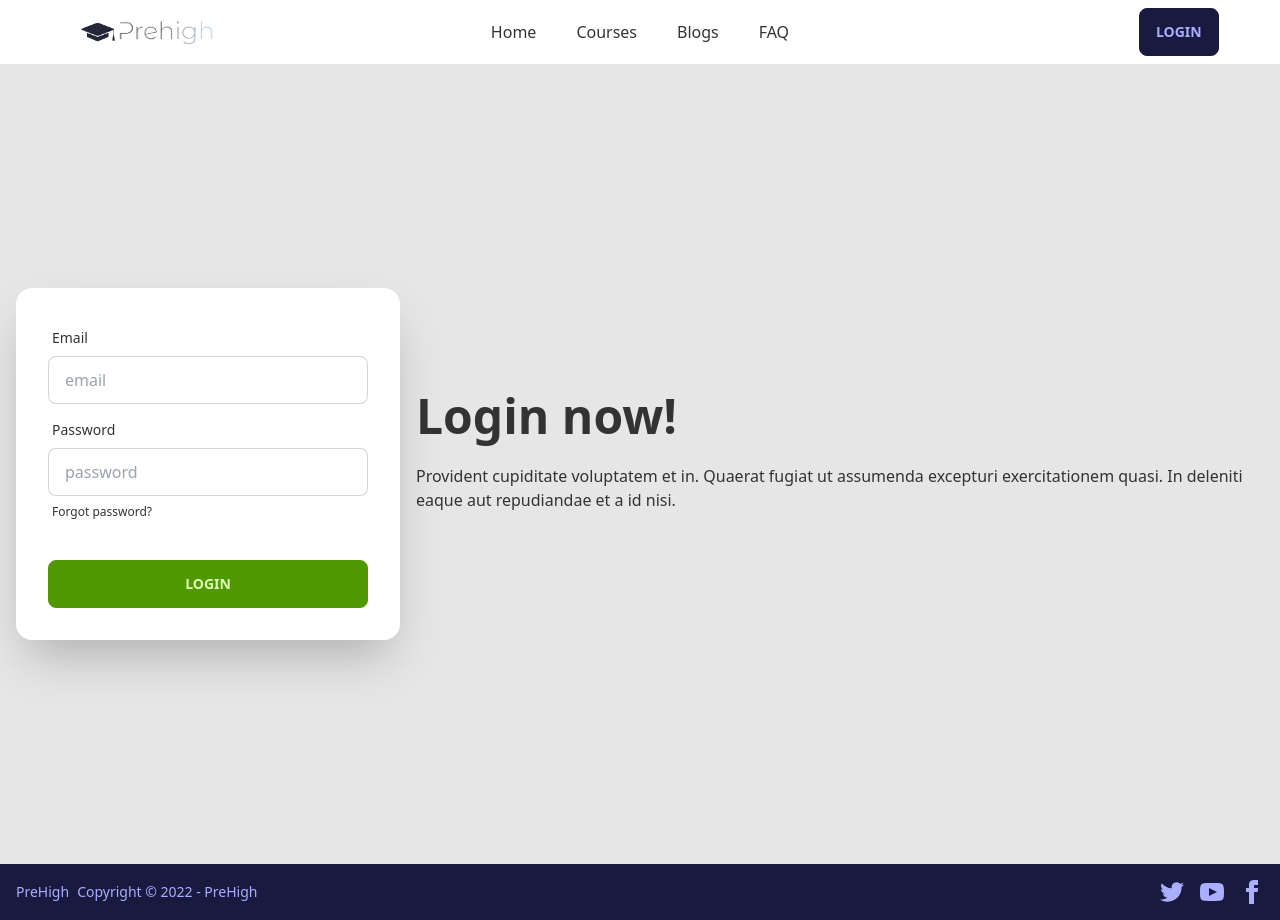
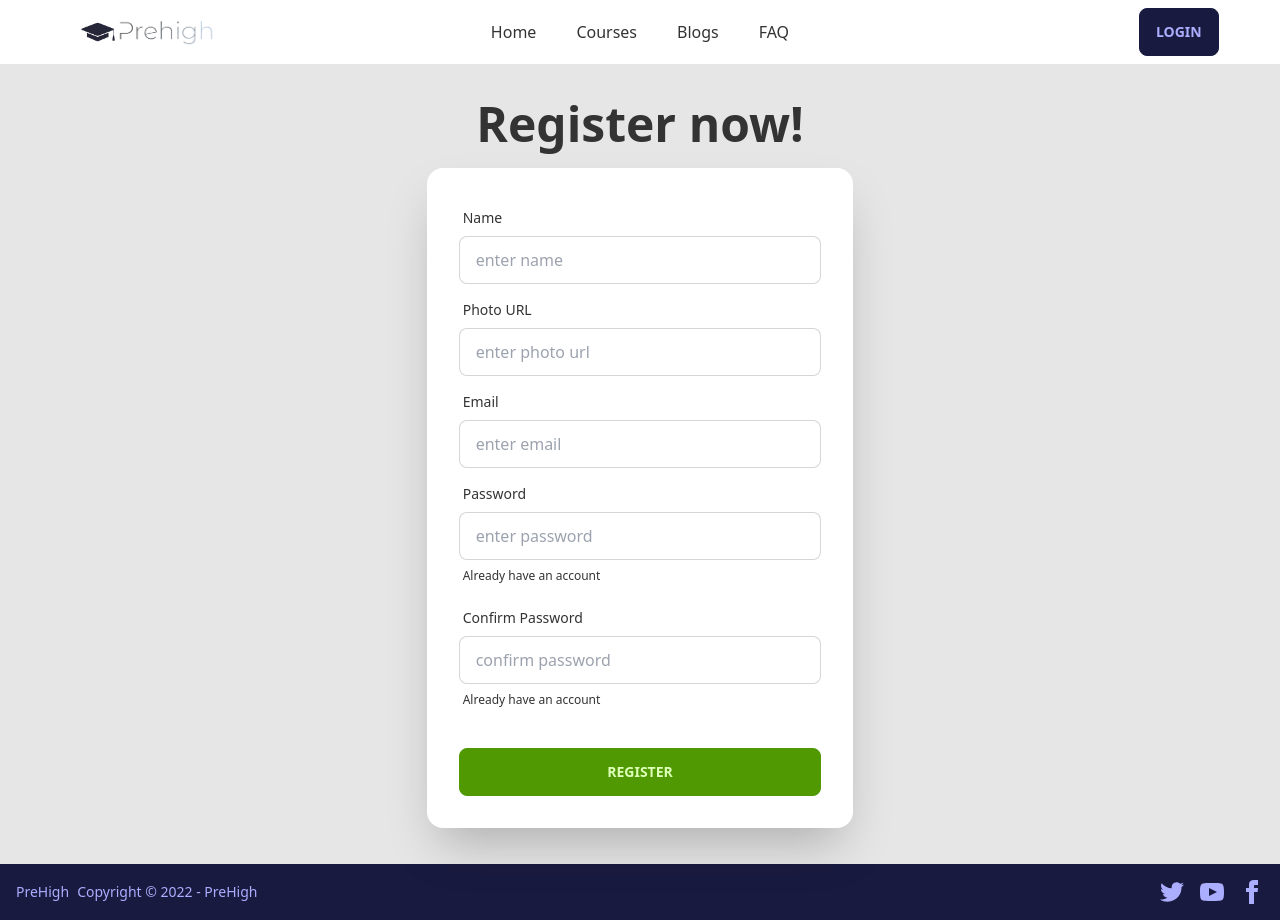
Before and after one commit to sabrababra/online-course-repo, a React (Create React App) app: page /register in a window 1280 px wide. Built offline with nearby package versions, Linux system fonts and the light colour scheme.

Commit message:
Login and register ui complete

```diff
--- a/package.json
+++ b/package.json
@@ -10,6 +10,7 @@
     "firebase": "^9.12.1",
     "react": "^18.2.0",
     "react-dom": "^18.2.0",
+    "react-icons": "^4.6.0",
     "react-router-dom": "^6.4.2",
     "react-scripts": "5.0.1",
     "web-vitals": "^2.1.4"
--- a/src/pages/Login/Login.js
+++ b/src/pages/Login/Login.js
@@ -1,14 +1,14 @@
 import React from 'react';
-
+import { Link } from 'react-router-dom';
+import { FaGithub, FaGoogle } from "react-icons/fa";
 const Login = () => {
     return (
-        <div className="hero min-h-screen bg-base-200">
-  <div className="hero-content flex-col lg:flex-row-reverse">
+
+  <div className=" flex gap-5  min-h-screen bg-base-200  flex-col justify-center items-center">
     <div className="text-center lg:text-left">
       <h1 className="text-5xl font-bold">Login now!</h1>
-      <p className="py-6">Provident cupiditate voluptatem et in. Quaerat fugiat ut assumenda excepturi exercitationem quasi. In deleniti eaque aut repudiandae et a id nisi.</p>
     </div>
-    <div className="card flex-shrink-0 w-full max-w-sm shadow-2xl bg-base-100">
+    <div className="card w-11/12 lg:w-4/12  mx-auto  shadow-2xl bg-base-100">
       <div className="card-body">
         <div className="form-control">
           <label className="label">
@@ -22,16 +22,25 @@ const Login = () => {
           </label>
           <input type="text" placeholder="password" className="input input-bordered" />
           <label className="label">
-            <a href="#" className="label-text-alt link link-hover">Forgot password?</a>
-          </label>
+            <Link to='' className="label-text-alt link link-hover">Forgot password?</Link>
+        </label>
+        <label className="label">
+        <Link to='/register' className="label-text-alt link link-hover">Create an account</Link>
+        </label>
+
         </div>
         <div className="form-control mt-6">
           <button className="btn btn-primary">Login</button>
         </div>
+        <div className="divider">OR</div>
+        <div className="flex justify-evenly mt-6">
+          <button className=""><FaGoogle className=' text-2xl hover:text-primary '></FaGoogle></button>
+          <button className=""><FaGithub className=' text-2xl hover:text-primary'></FaGithub></button>
+        </div>
       </div>
     </div>
   </div>
-</div>
+
     );
 };
 
--- a/src/pages/Register/Register.js
+++ b/src/pages/Register/Register.js
@@ -1,34 +1,75 @@
 import React from 'react';
+import { Link } from 'react-router-dom';
 
 const Register = () => {
     return (
-        <div className="hero min-h-screen bg-base-200">
-  <div className="hero-content flex-col lg:flex-row-reverse">
+        <div className=" flex gap-5  min-h-screen bg-base-200  flex-col justify-center items-center">
             <div className="text-center lg:text-left">
-      <h1 className="text-5xl font-bold">Login now!</h1>
-      <p className="py-6">Provident cupiditate voluptatem et in. Quaerat fugiat ut assumenda excepturi exercitationem quasi. In deleniti eaque aut repudiandae et a id nisi.</p>
+                <h1 className="text-5xl font-bold">Register now!</h1>
             </div>
-    <div className="card flex-shrink-0 w-full max-w-sm shadow-2xl bg-base-100">
+            <div className="card w-11/12 lg:w-4/12  mx-auto  shadow-2xl bg-base-100">
                 <div className="card-body">
+                    <div className="form-control">
+                        <label className="label">
+                            <span className="label-text">Name</span>
+                        </label>
+                        <input type="text" name='name' placeholder="enter name" className="input input-bordered" />
+                    </div>
+
+                    <div className="form-control">
+                        <label className="label">
+                            <span className="label-text">Photo URL</span>
+                        </label>
+                        <input type="text" placeholder="enter photo url"
+                            name='photo'
+                            className="input input-bordered" />
+                    </div>
+
                     <div className="form-control">
                         <label className="label">
                             <span className="label-text">Email</span>
                         </label>
-          <input type="text" placeholder="email" className="input input-bordered" />
+                        <input type="email" placeholder="enter email" className="input input-bordered" name='email' required />
                     </div>
+
                     <div className="form-control">
                         <label className="label">
                             <span className="label-text">Password</span>
                         </label>
-          <input type="text" placeholder="password" className="input input-bordered" />
+                        <input
+                            type="password"
+                            placeholder="enter password"
+                            className="input input-bordered"
+                            name='password'
+                            required
+                            />
                         <label className="label">
-            <a href="#" className="label-text-alt link link-hover">Forgot password?</a>
+                            <Link to='/login' className="label-text-alt link link-hover">Already have an account</Link>
                         </label>
+
+                    </div>
+
+                    <div className="form-control">
+                        <label className="label">
+                            <span className="label-text">Confirm Password</span>
+                        </label>
+                        <input
+                            type="password"
+                            placeholder="confirm password"
+                            className="input input-bordered"
+                            name='confirm'
+                            required
+                            />
+                        <label className="label">
+                            <Link to='/login' className="label-text-alt link link-hover">Already have an account</Link>
+                        </label>
+
                     </div>
                     <div className="form-control mt-6">
-          <button className="btn btn-primary">Login</button>
+                        <button className="btn btn-primary">Register</button>
                     </div>
-      </div>
+
+
                 </div>
             </div>
         </div>
```
Also changed, not shown: 1 other file (tests, documents, lock files or other folders). Lines whose indentation alone changed are shown as unchanged.
